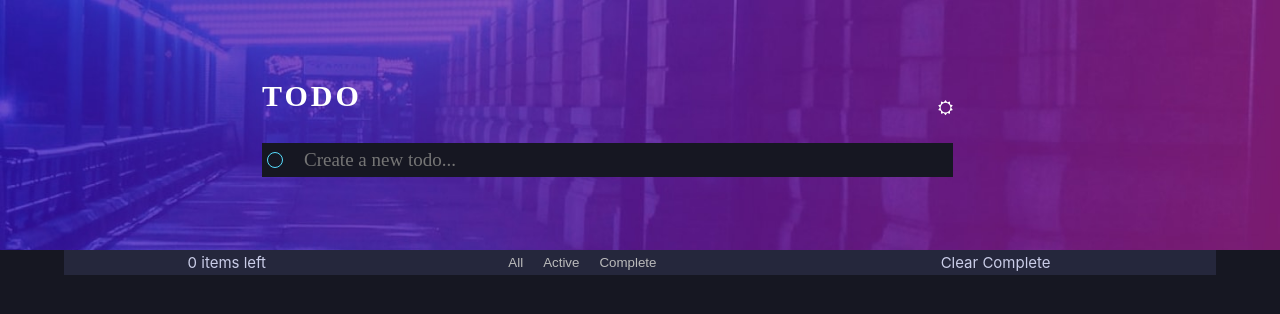
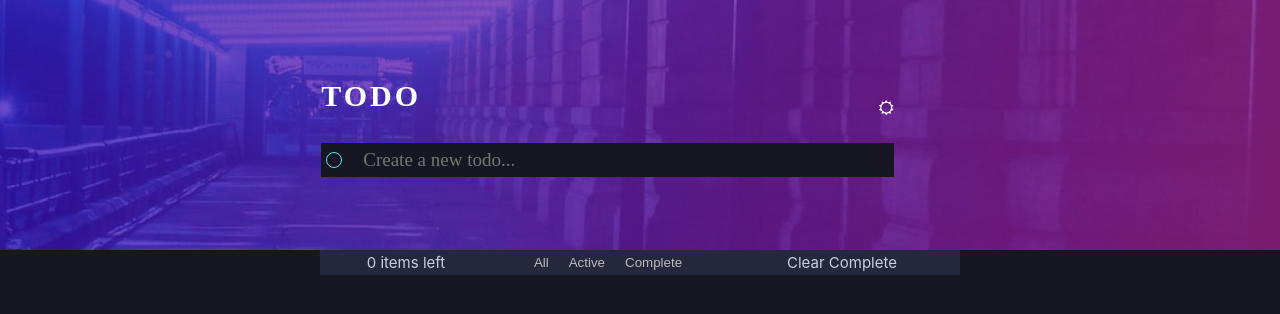
Before and after one commit to kudakiach/TodoList, a Vue app: page / in a window 1280 px wide. Shown: the top 314 px of the page. Built offline with nearby package versions, Linux system fonts and the light colour scheme.

Commit message:
clear complete items and mark complete items

```diff
--- a/src/App.vue
+++ b/src/App.vue
@@ -39,6 +39,7 @@ export default {
       },
       entry: '',
       count: 0,
+      complete: 0,
       todoList:[]
     }
   },
@@ -61,10 +62,20 @@ this.count += 1;
 
      showComplete() {
 
-      this.todoList.filter((item) => {
-          item.complete == false;
+       this.todoList.filter((item) => {
+          item.complete == true;
       })
 
+    },
+
+    clearComplete() {
+
+      this.todoList.forEach(item => {
+        if(item.complete == true){
+          this.todoList.splice(this.todoList.indexOf(item), this.complete)
+        }
+      })
+      this.complete = 0
     },
 
     deleteItem(item) {
@@ -73,10 +84,15 @@ this.count += 1;
     },
 
     completeItem(item) {
+      const itemId = document.getElementById(item.id);
+      const circleId = document.getElementById(item.id + this.todoList.indexOf(item) + 1);
       item.complete = true;
-      this.circle.backgroundColor = "red"
+
+      this.complete += 1
       this.count -= 1;
-      console.log("Complete: " + item.complete +" Item id: " + item.id)
+      itemId.style.textDecoration ="line-through"
+      circleId.style.background ="linear-gradient(hsl(192, 100%, 67%), hsl(280, 87%, 65%))"
+
     },
 
     lightTheme() {
@@ -145,9 +161,10 @@ this.count += 1;
   </header>
   <div class="todo-list">
     <div v-bind:style="list" class="lists">
-      <div class="items" v-for="(item, index) in todoList" :key="index">
+      <div  class="items" v-for="(item, index) in todoList" :key="index" :id="item.id
+      ">
         <div class="check-btn">
-          <div v-bind:style="circle" class="circle" @click="completeItem(item)"></div>
+          <div :id="item.id + index + 1" v-bind:style="circle" class="circle" @click="completeItem(item)"></div>
         </div>
         <div v-bind:style="list" class="item-name">
           <p v-if="item.complete == true" v-bind:style={lineThrough}>{{item.title}}</p>
@@ -166,7 +183,7 @@ this.count += 1;
                 </div>
 
           </div>
-          <div class="clear"><div class="">Clear Complete</div></div>
+          <div class="clear"><div class="" @click="clearComplete">Clear Complete</div></div>
       </div>
 
     </div>
@@ -214,7 +231,7 @@ header {
 }
 .header-content{
   padding:10px;
-  width:60%;
+  width:50%;
 }
 
 .header-title{
@@ -267,13 +284,13 @@ input[type=text] {
 display:flex;
 flex-wrap:wrap;
 justify-content:center;
-width:100%;
-
+margin:auto;
+width:50%;
 
 }
 .lists{
  /* background-color:hsl(235, 21%, 11%);*/
-  min-width:70%;
+  min-width:100%;
   margin:auto;
 }
 
```
